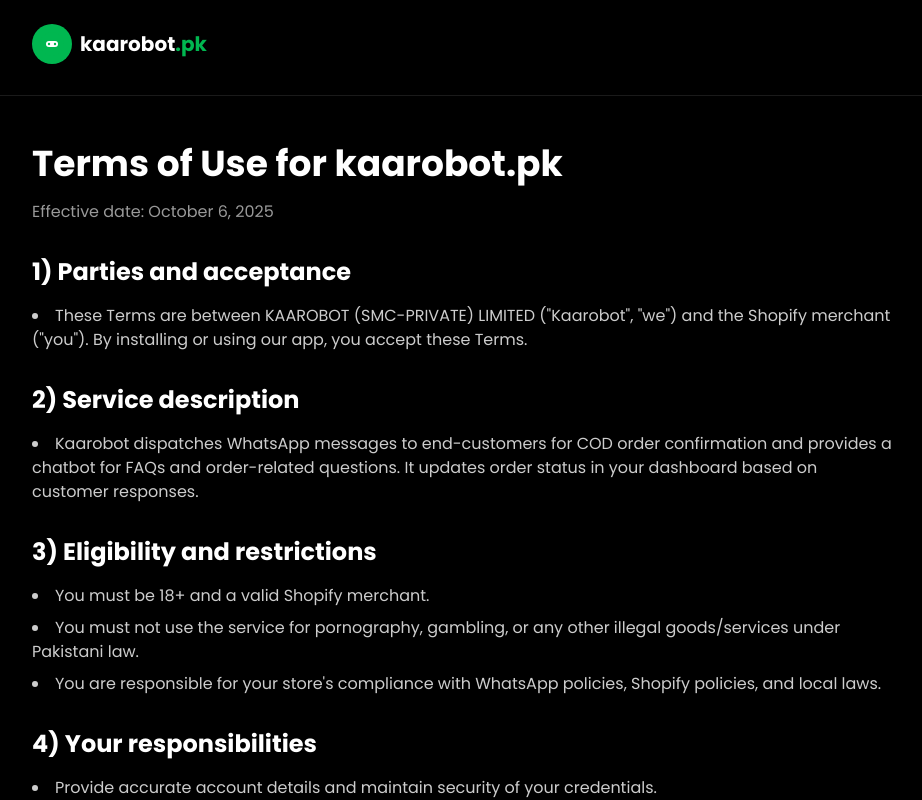
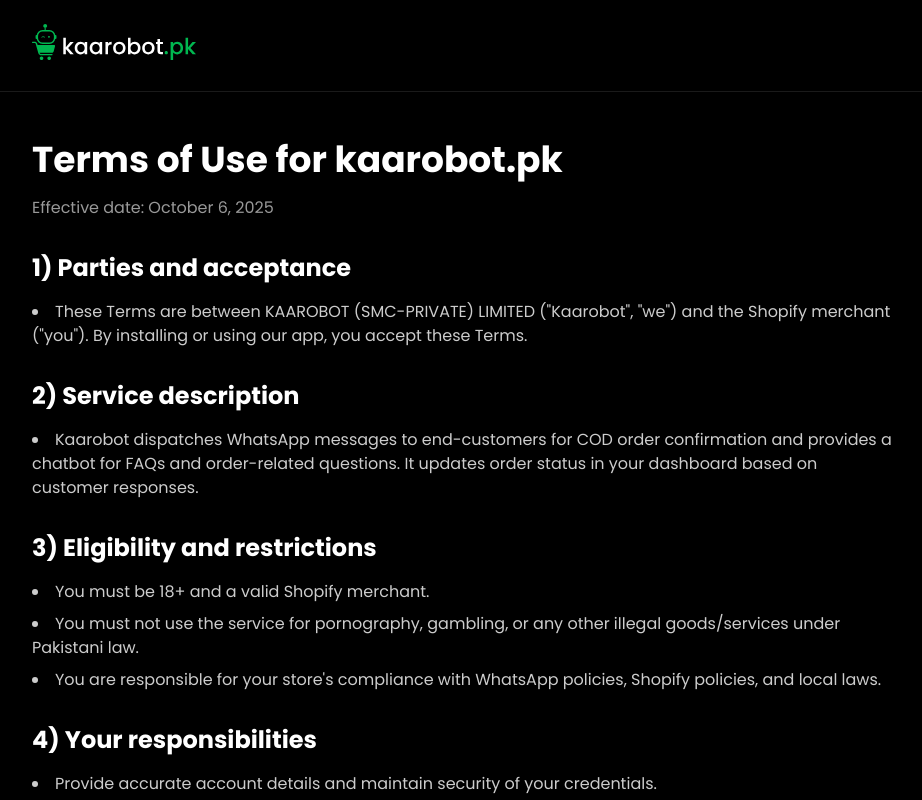
Before and after one commit to MursalRabb/kaarobot-landing, a Next.js app: page /terms-of-use in a window 1280 px wide. Shown: the top 800 px of the page, without its empty margins (176-1098 px from the left). Built offline with nearby package versions, Linux system fonts and the light colour scheme.

Commit message:
feat: update cta links and remove coming soon

```diff
--- a/src/app/page.tsx
+++ b/src/app/page.tsx
@@ -1,24 +1,23 @@
-import ComingSoon from "@/components/landing/ComingSoon";
+// import ComingSoon from "@/components/landing/ComingSoon";
 
 // Commented out sections for later restoration
-// import Header from "@/components/landing/Header";
-// import HeroSection from "@/components/landing/HeroSection";
-// import ProblemSection from "@/components/landing/ProblemSection";
-// import SolutionSection from "@/components/landing/SolutionSection";
-// import FeaturesSection from "@/components/landing/FeaturesSection";
-// import HowItWorksSection from "@/components/landing/HowItWorksSection";
-// import BenefitsSection from "@/components/landing/BenefitsSection";
+import Header from "@/components/landing/Header";
+import HeroSection from "@/components/landing/HeroSection";
+import ProblemSection from "@/components/landing/ProblemSection";
+import SolutionSection from "@/components/landing/SolutionSection";
+import FeaturesSection from "@/components/landing/FeaturesSection";
+import HowItWorksSection from "@/components/landing/HowItWorksSection";
+import BenefitsSection from "@/components/landing/BenefitsSection";
 // import PricingSection from "@/components/landing/PricingSection";
-// import FAQSection from "@/components/landing/FAQSection";
-// import CTASection from "@/components/landing/CTASection";
-// import LandingFooter from "@/components/landing/LandingFooter";
+import FAQSection from "@/components/landing/FAQSection";
+import CTASection from "@/components/landing/CTASection";
+import LandingFooter from "@/components/landing/LandingFooter";
 
-export default function Home() {
-  return <ComingSoon />;
-}
+// export default function Home() {
+//   return <ComingSoon />;
+// }
 
 // Uncomment below to restore the full landing page:
-/*
 export default function Home() {
   return (
     <div className="flex flex-col min-h-screen bg-black text-white font-sans">
@@ -37,4 +36,3 @@
     </div>
   );
 }
-*/
--- a/src/app/terms-of-use/page.tsx
+++ b/src/app/terms-of-use/page.tsx
@@ -1,4 +1,6 @@
 import Link from "next/link";
+import Image from "next/image";
+import logo from "@/assets/images/logo.svg";
 
 export default function TermsOfUse() {
   return (
@@ -7,15 +9,7 @@
       <div className="border-b border-white/10">
         <div className="max-w-4xl mx-auto px-4 py-6">
           <Link href="/" className="inline-flex items-center gap-2 hover:opacity-80 transition">
-            <div className="bg-[#00B750] rounded-full p-2">
-              <svg width="24" height="24" viewBox="0 0 40 40" fill="none">
-                <circle cx="20" cy="20" r="20" fill="#00B750" />
-                <rect x="10" y="15" width="20" height="10" rx="5" fill="white" />
-                <circle cx="15" cy="20" r="2" fill="#00B750" />
-                <circle cx="25" cy="20" r="2" fill="#00B750" />
-              </svg>
-            </div>
-            <span className="text-xl font-bold">kaarobot<span className="text-[#00B750]">.pk</span></span>
+           <Image src={logo} alt="Kaarobot" height={36} />
           </Link>
         </div>
       </div>
--- a/src/components/landing/CTASection.tsx
+++ b/src/components/landing/CTASection.tsx
@@ -24,7 +24,7 @@
             {/* CTA Buttons */}
             <div className="flex flex-col sm:flex-row gap-4 justify-center items-center mb-8">
               <Button className="bg-white text-[#00B750] font-semibold hover:bg-gray-100 transition px-10 py-6 cursor-pointer rounded-full text-lg shadow-xl">
-                <Link href="https://app.kaarobot.pk">Start Free Trial</Link>
+                <Link href="https://apps.shopify.com/kaarobot">Start Free Trial</Link>
               </Button>
               <Button
                 variant="outline"
--- a/src/components/landing/Header.tsx
+++ b/src/components/landing/Header.tsx
@@ -28,7 +28,7 @@
         {/* Desktop CTA */}
         <div className="hidden md:flex items-center gap-4">
           <Button className="bg-[#00B750] text-black font-semibold hover:bg-[#009e45] transition">
-            <Link href="https://app.kaarobot.pk">Get Started</Link>
+            <Link href="https://apps.shopify.com/kaarobot">Get Started</Link>
           </Button>
         </div>
 
--- a/src/components/landing/HeroSection.tsx
+++ b/src/components/landing/HeroSection.tsx
@@ -1,5 +1,6 @@
 import { Button } from "@/components/ui/button";
 import { Badge } from "@/components/ui/badge";
+import Link from "next/link";
 
 export default function HeroSection() {
   return (
@@ -33,7 +34,7 @@
         {/* CTAs */}
         <div className="flex flex-col sm:flex-row gap-4 justify-center items-center mb-12">
           <Button className="bg-[#00B750] text-black font-semibold hover:bg-[#009e45] transition px-8 py-4 rounded-full text-lg">
-            Start Free Trial
+            <Link href="https://apps.shopify.com/kaarobot">Start Free Trial</Link>
           </Button>
           <Button
             variant="outline"
--- a/src/components/landing/LandingFooter.tsx
+++ b/src/components/landing/LandingFooter.tsx
@@ -17,12 +17,12 @@
             </p>
             {/* Social Links */}
             <div className="flex gap-3">
-              <a href="#" className="bg-white/10 hover:bg-[#00B750] transition rounded-full p-2">
+              <a href="https://www.facebook.com/people/Kaarobot/61584399659782" className="bg-white/10 hover:bg-[#00B750] transition rounded-full p-2">
                 <svg className="w-5 h-5" fill="currentColor" viewBox="0 0 24 24">
                   <path d="M22.675 0h-21.35c-.732 0-1.325.593-1.325 1.325v21.351c0 .731.593 1.324 1.325 1.324h11.495v-9.294h-3.128v-3.622h3.128v-2.671c0-3.1 1.893-4.788 4.659-4.788 1.325 0 2.463.099 2.795.143v3.24l-1.918.001c-1.504 0-1.795.715-1.795 1.763v2.313h3.587l-.467 3.622h-3.12v9.293h6.116c.73 0 1.323-.593 1.323-1.325v-21.35c0-.732-.593-1.325-1.325-1.325z"/>
                 </svg>
               </a>
-              <a href="#" className="bg-white/10 hover:bg-[#00B750] transition rounded-full p-2">
+              <a href="https://www.instagram.com/kaarobot/" className="bg-white/10 hover:bg-[#00B750] transition rounded-full p-2">
                 <svg className="w-5 h-5" fill="currentColor" viewBox="0 0 24 24">
                   <path d="M12 2.163c3.204 0 3.584.012 4.85.07 3.252.148 4.771 1.691 4.919 4.919.058 1.265.069 1.645.069 4.849 0 3.205-.012 3.584-.069 4.849-.149 3.225-1.664 4.771-4.919 4.919-1.266.058-1.644.07-4.85.07-3.204 0-3.584-.012-4.849-.07-3.26-.149-4.771-1.699-4.919-4.92-.058-1.265-.07-1.644-.07-4.849 0-3.204.013-3.583.07-4.849.149-3.227 1.664-4.771 4.919-4.919 1.266-.057 1.645-.069 4.849-.069zm0-2.163c-3.259 0-3.667.014-4.947.072-4.358.2-6.78 2.618-6.98 6.98-.059 1.281-.073 1.689-.073 4.948 0 3.259.014 3.668.072 4.948.2 4.358 2.618 6.78 6.98 6.98 1.281.058 1.689.072 4.948.072 3.259 0 3.668-.014 4.948-.072 4.354-.2 6.782-2.618 6.979-6.98.059-1.28.073-1.689.073-4.948 0-3.259-.014-3.667-.072-4.947-.196-4.354-2.617-6.78-6.979-6.98-1.281-.059-1.69-.073-4.949-.073zm0 5.838c-3.403 0-6.162 2.759-6.162 6.162s2.759 6.163 6.162 6.163 6.162-2.759 6.162-6.163c0-3.403-2.759-6.162-6.162-6.162zm0 10.162c-2.209 0-4-1.79-4-4 0-2.209 1.791-4 4-4s4 1.791 4 4c0 2.21-1.791 4-4 4zm6.406-11.845c-.796 0-1.441.645-1.441 1.44s.645 1.44 1.441 1.44c.795 0 1.439-.645 1.439-1.44s-.644-1.44-1.439-1.44z"/>
                 </svg>
```
